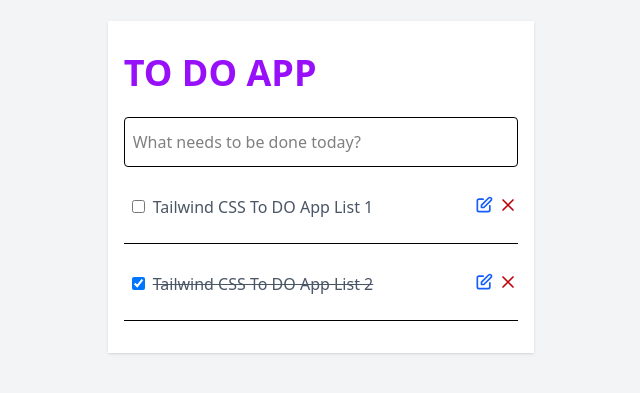
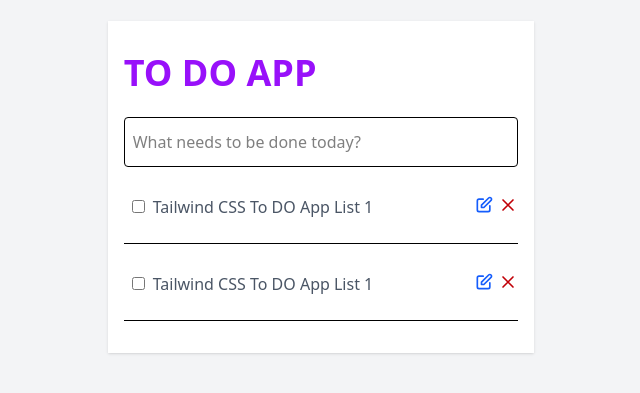
Before and after one commit to FHsm97/todos-react, a React (Vite) app: page / in a window 1280 px wide. Shown: the part 213-606 px from the top of the page, without its empty margins (319-959 px from the left). Built offline with nearby package versions, Linux system fonts and the light colour scheme.

Commit message:
component created!

```diff
--- a/src/App.jsx
+++ b/src/App.jsx
@@ -1,3 +1,4 @@
+import Todos from './components/Todos'
 import './index.css'
 
 function App() {
@@ -6,49 +7,7 @@
   return (
     <>
       <div className="bg-gray-100">
-        <div className="flex items-center justify-center h-screen">
-          <div className="w-full px-4 py-8 mx-auto shadow lg:w-1/3  bg-white">
-            <div className="flex items-center mb-6">
-              <h1 className="mr-6 text-4xl font-bold text-purple-600"> TO DO APP</h1>
-            </div>
-            <div className="relative">
-              <input type="text" placeholder="What needs to be done today?"
-                className="w-full px-2 py-3 border rounded outline-none border-grey-600" />
-            </div>
-            <ul className="list-reset">
-              <li className="relative flex items-center justify-between px-2 py-6 border-b">
-                <div>
-                  <input type="checkbox" className="" />
-                  <p className="inline-block mt-1 ml-2 text-gray-600">Tailwind CSS To DO App List 1</p>
-                </div>
-                <button type="button" className="absolute right-0 flex items-center space-x-1">
-                  <svg xmlns="http://www.w3.org/2000/svg" className="w-5 h-5 text-blue-600" fill="none" viewBox="0 0 24 24" stroke="currentColor" strokeWidth="2">
-                    <path strokeLinecap="round" strokeLinejoin="round" d="M11 5H6a2 2 0 00-2 2v11a2 2 0 002 2h11a2 2 0 002-2v-5m-1.414-9.414a2 2 0 112.828 2.828L11.828 15H9v-2.828l8.586-8.586z" />
-                  </svg>
-                  <svg xmlns="http://www.w3.org/2000/svg" className="w-5 h-5 text-red-700" fill="none" viewBox="0 0 24 24"
-                    stroke="currentColor" strokeWidth="2">
-                    <path strokeLinecap="round" strokeLinejoin="round" d="M6 18L18 6M6 6l12 12" />
-                  </svg>
-                </button>
-              </li>
-              <li className="relative flex items-center justify-between px-2 py-6 border-b">
-                <div>
-                  <input type="checkbox" checked onChange={()=>{}} className="" />
-                  <p className="inline-block mt-1 ml-2 text-gray-600 line-through">Tailwind CSS To DO App List 2</p>
-                </div>
-                <button type="button" className="absolute right-0 flex items-center  space-x-1">
-                  <svg xmlns="http://www.w3.org/2000/svg" className="w-5 h-5 text-blue-600" fill="none" viewBox="0 0 24 24" stroke="currentColor" strokeWidth="2">
-                    <path strokeLinecap="round" strokeLinejoin="round" d="M11 5H6a2 2 0 00-2 2v11a2 2 0 002 2h11a2 2 0 002-2v-5m-1.414-9.414a2 2 0 112.828 2.828L11.828 15H9v-2.828l8.586-8.586z" />
-                  </svg>
-                  <svg xmlns="http://www.w3.org/2000/svg" className="w-5 h-5 text-red-700" fill="none" viewBox="0 0 24 24"
-                    stroke="currentColor" strokeWidth="2">
-                    <path strokeLinecap="round" strokeLinejoin="round" d="M6 18L18 6M6 6l12 12" />
-                  </svg>
-                </button>
-              </li>
-            </ul>
-          </div>
-        </div>
+        <Todos/>
       </div>
 
     </>
--- /dev/null
+++ b/src/components/TodoList.jsx
@@ -0,0 +1,27 @@
+import TodoListItem from "./TodoListItem";
+
+export default function TodoList() {
+    return (
+        <ul className="list-reset">
+            <TodoListItem/>
+            <TodoListItem/>
+            {/* <li className="relative flex items-center justify-between px-2 py-6 border-b">
+                <div>
+                    <input type="checkbox" checked onChange={() => { }} className="" />
+                    <p className="inline-block mt-1 ml-2 text-gray-600 line-through">Tailwind CSS To DO App List 2</p>
+                </div>
+                <button type="button" className="absolute right-0 flex items-center  space-x-1">
+                    <svg xmlns="http://www.w3.org/2000/svg" className="w-5 h-5 text-blue-600" fill="none" viewBox="0 0 24 24" stroke="currentColor" strokeWidth="2">
+                        <path strokeLinecap="round" strokeLinejoin="round" d="M11 5H6a2 2 0 00-2 2v11a2 2 0 002 2h11a2 2 0 002-2v-5m-1.414-9.414a2 2 0 112.828 2.828L11.828 15H9v-2.828l8.586-8.586z" />
+                    </svg>
+                    <svg xmlns="http://www.w3.org/2000/svg" className="w-5 h-5 text-red-700" fill="none" viewBox="0 0 24 24"
+                        stroke="currentColor" strokeWidth="2">
+                        <path strokeLinecap="round" strokeLinejoin="round" d="M6 18L18 6M6 6l12 12" />
+                    </svg>
+                </button>
+            </li> */}
+        </ul>
+
+    )
+
+}
--- /dev/null
+++ b/src/components/TodoListItem.jsx
@@ -0,0 +1,19 @@
+import DeleteIcon from "./icons/DeleteIcon";
+import EditIcon from "./icons/EditIcon";
+
+export default function TodoListItem() {
+    return (
+        <li className="relative flex items-center justify-between px-2 py-6 border-b">
+            <div>
+                <input type="checkbox" className="" />
+                <p className="inline-block mt-1 ml-2 text-gray-600">Tailwind CSS To DO App List 1</p>
+            </div>
+            <button type="button" className="absolute right-0 flex items-center space-x-1">
+                <EditIcon/>
+                <DeleteIcon/>
+            </button>
+        </li>
+
+    )
+
+}
--- /dev/null
+++ b/src/components/Todos.jsx
@@ -0,0 +1,20 @@
+import TodoList from "./TodoList";
+
+export default function Todos() {
+
+    return (
+        <div className="flex items-center justify-center h-screen">
+            <div className="w-full px-4 py-8 mx-auto shadow lg:w-1/3  bg-white">
+                <div className="flex items-center mb-6">
+                    <h1 className="mr-6 text-4xl font-bold text-purple-600"> TO DO APP</h1>
+                </div>
+                <div className="relative">
+                    <input type="text" placeholder="What needs to be done today?"
+                        className="w-full px-2 py-3 border rounded outline-none border-grey-600" />
+                </div>
+                <TodoList/>
+            </div>
+        </div>
+    )
+
+}
--- /dev/null
+++ b/src/components/icons/DeleteIcon.jsx
@@ -0,0 +1,9 @@
+export default function DeleteIcon(params) {
+    return (
+        <svg xmlns="http://www.w3.org/2000/svg" className="w-5 h-5 text-red-700" fill="none" viewBox="0 0 24 24"
+            stroke="currentColor" strokeWidth="2">
+            <path strokeLinecap="round" strokeLinejoin="round" d="M6 18L18 6M6 6l12 12" />
+        </svg>
+    )
+
+}
--- /dev/null
+++ b/src/components/icons/EditIcon.jsx
@@ -0,0 +1,9 @@
+export default function EditIcon() {
+    return (
+        <svg xmlns="http://www.w3.org/2000/svg" className="w-5 h-5 text-blue-600" fill="none" viewBox="0 0 24 24" stroke="currentColor" strokeWidth="2">
+            <path strokeLinecap="round" strokeLinejoin="round" d="M11 5H6a2 2 0 00-2 2v11a2 2 0 002 2h11a2 2 0 002-2v-5m-1.414-9.414a2 2 0 112.828 2.828L11.828 15H9v-2.828l8.586-8.586z" />
+        </svg>
+
+    )
+
+}
```
